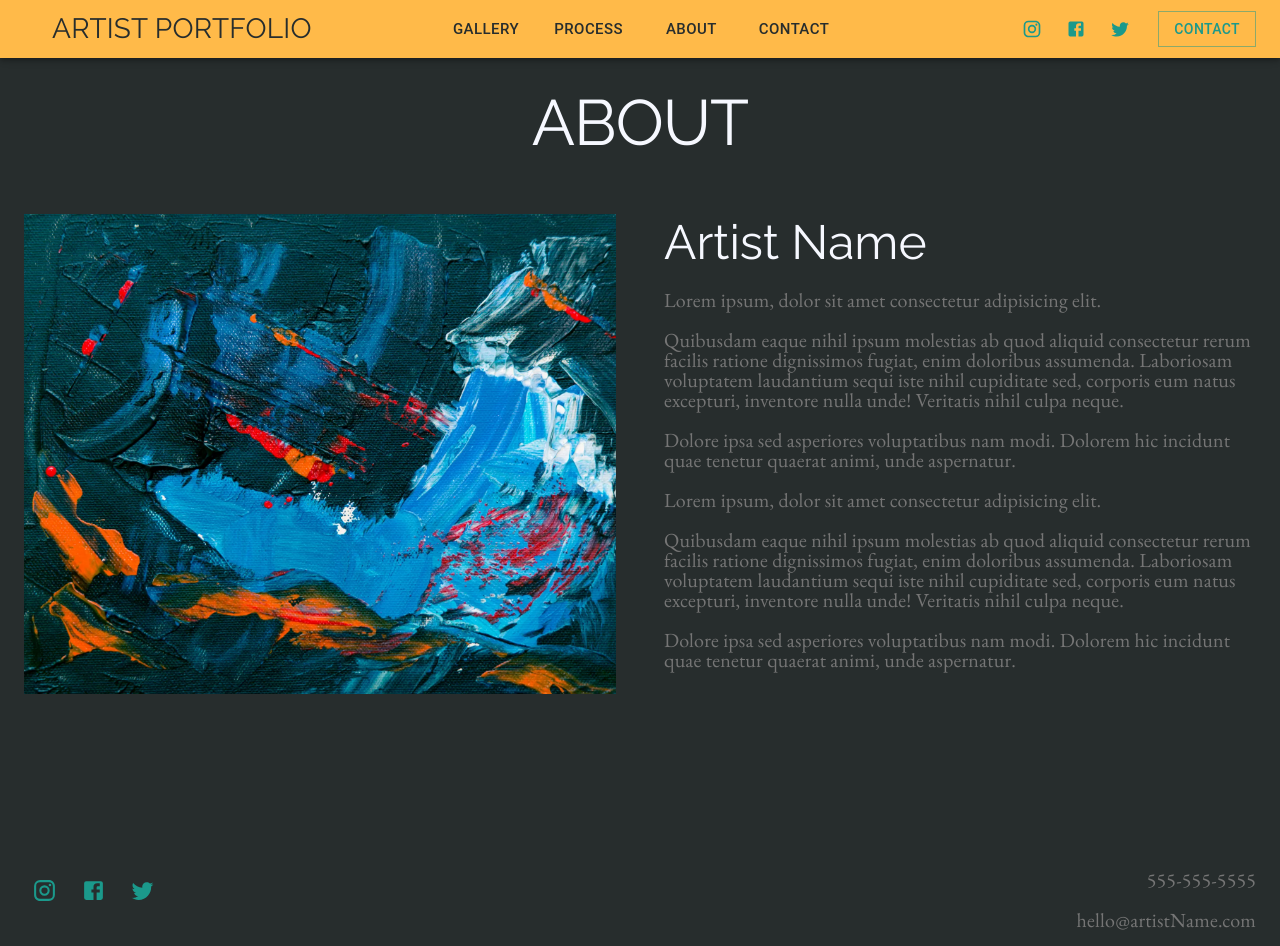
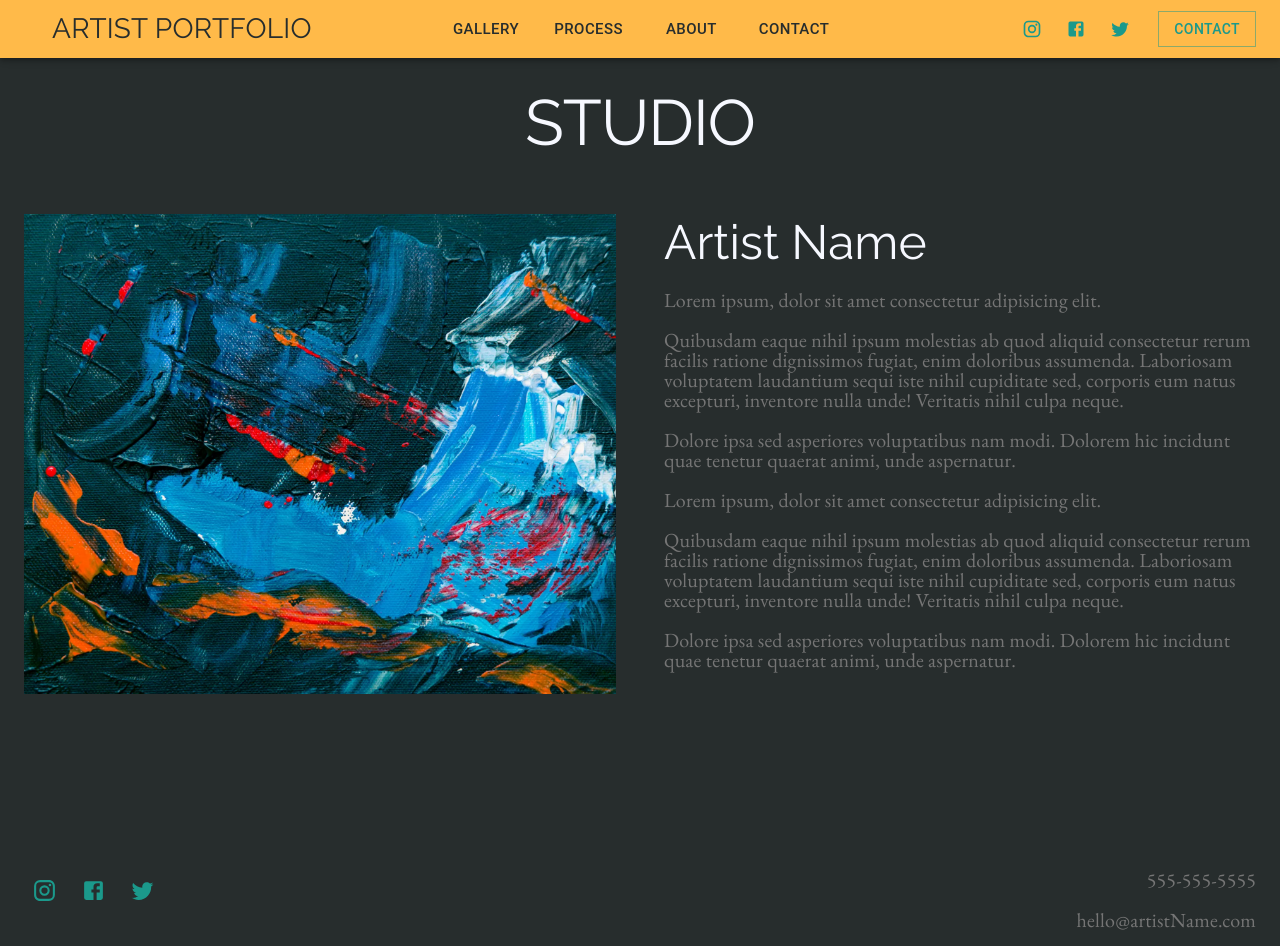
Before and after one commit to DaedalusFiction/artist-template5, a Next.js app: page /about/studio in a window 1280 px wide. Built offline with nearby package versions, Linux system fonts and the light colour scheme.

Commit message:
changed page layout names

```diff
--- a/pages/about/artist/index.js
+++ b/pages/about/artist/index.js
@@ -6,7 +6,7 @@ import PageLayout from "../../../components/layout/PageLayout";
 
 const index = () => {
     return (
-        <PageLayout name="ABOUT">
+        <PageLayout name="ARTIST">
             <Box className="section">
                 <Grid container spacing={6}>
                     <Grid item xs={12} md={6}>
--- a/pages/about/index.js
+++ b/pages/about/index.js
@@ -16,6 +16,7 @@ const index = () => {
                     gap: "1em",
                 }}
             >
+                {/* pages[2] returns About subpages from /siteinfo */}
                 {pages[2].subPages.map((subPage, index) => {
                     return (
                         <Button key={index}>
--- a/pages/about/studio/index.js
+++ b/pages/about/studio/index.js
@@ -6,7 +6,7 @@ import PageLayout from "../../../components/layout/PageLayout";
 
 const index = () => {
     return (
-        <PageLayout name="ABOUT">
+        <PageLayout name="STUDIO">
             <Box className="section">
                 <Grid container spacing={6}>
                     <Grid item xs={12} md={6}>
--- a/pages/about/work/index.js
+++ b/pages/about/work/index.js
@@ -6,7 +6,7 @@ import PageLayout from "../../../components/layout/PageLayout";
 
 const index = () => {
     return (
-        <PageLayout name="ABOUT">
+        <PageLayout name="WORK">
             <Box className="section">
                 <Grid container spacing={6}>
                     <Grid item xs={12} md={6}>
```
